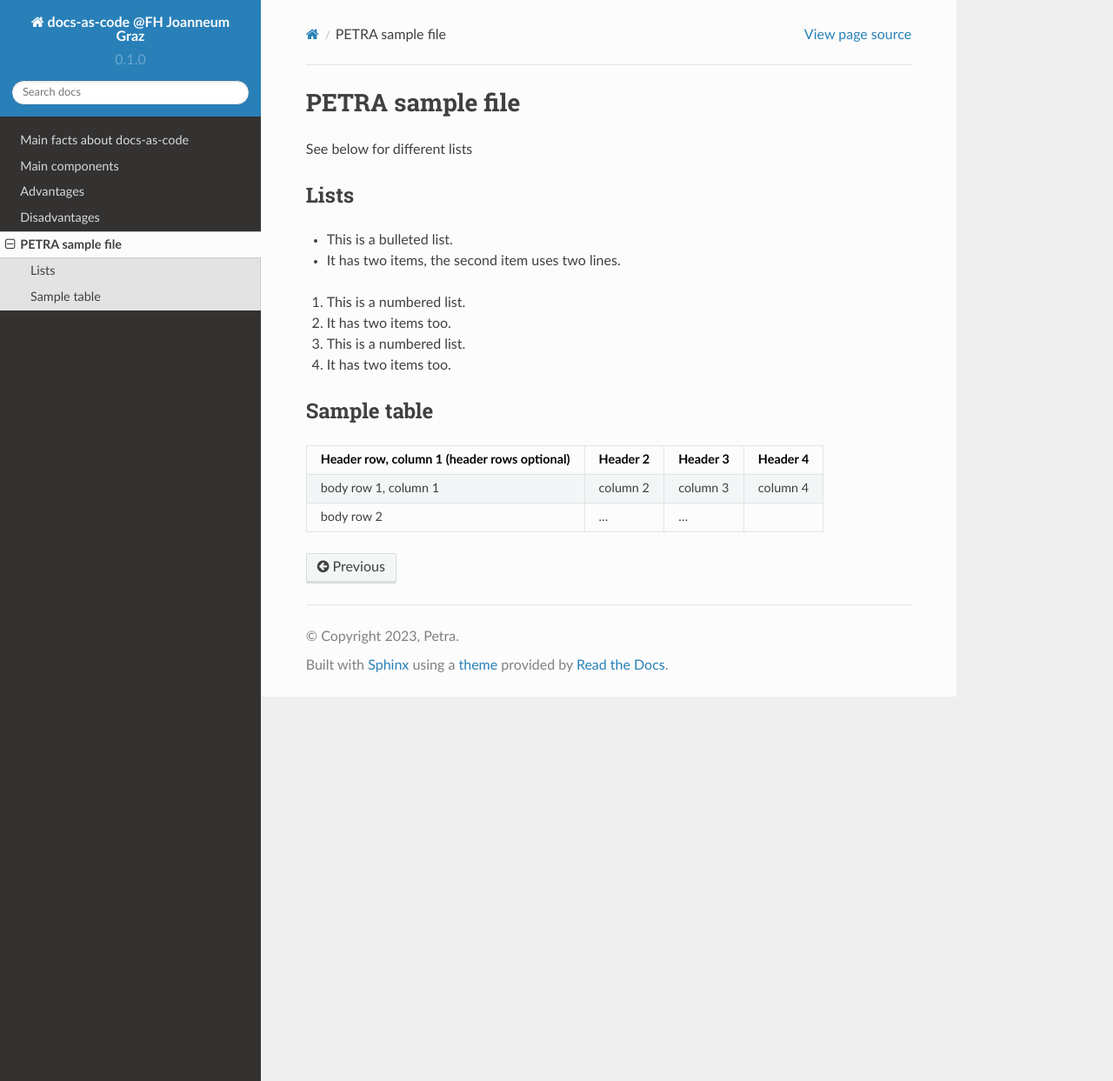
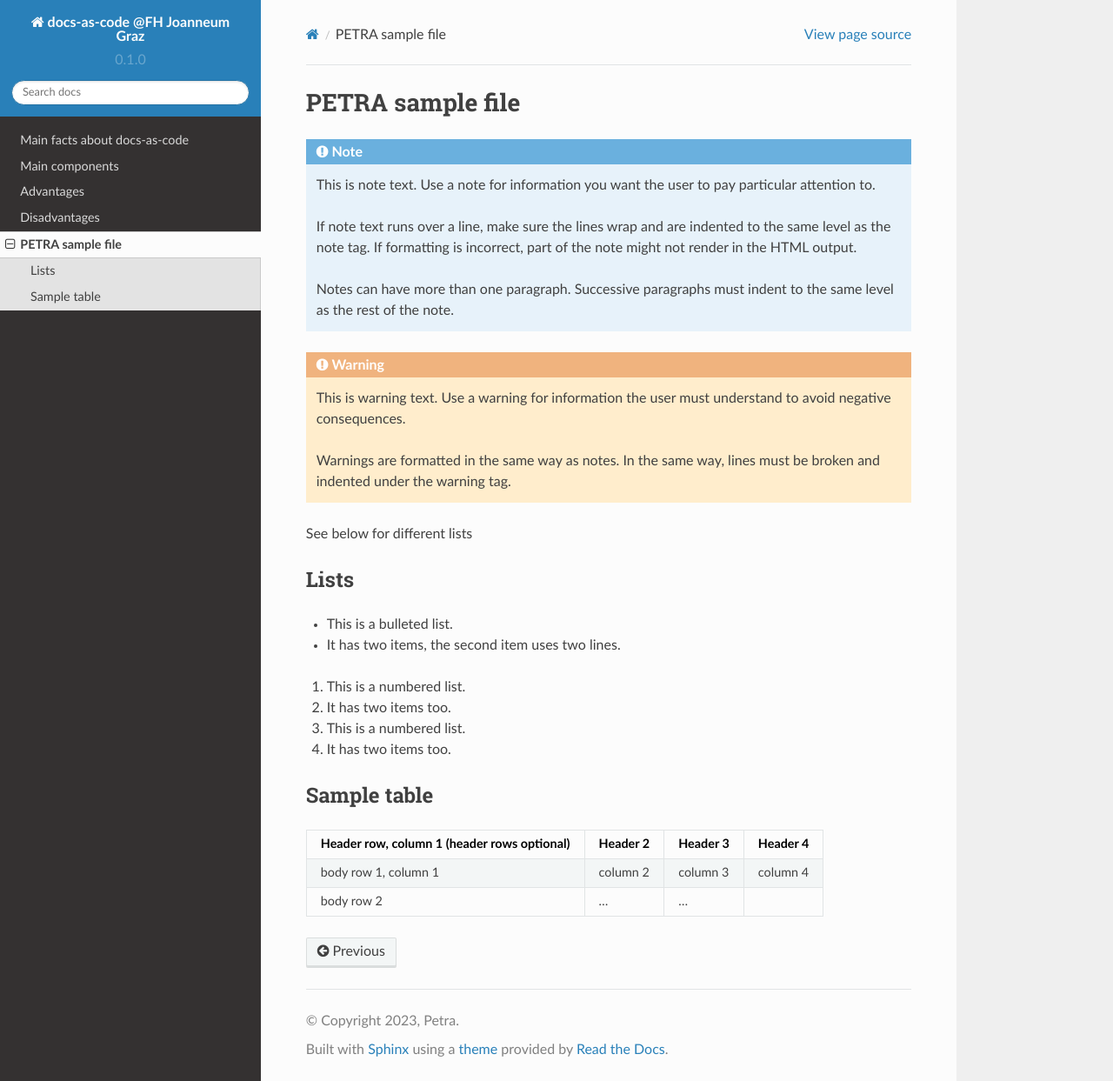
Before and after one commit to pezi77/workshop-fh-2023, a Sphinx documentation site: the page built from docs/source/petra.rst, in a window 1280 px wide and 1243 px high. Shown: the whole window at 87% size. Built offline with Sphinx 7.4.7 and the Read the Docs theme 2.0.0, drawn with Linux system fonts in a browser that asks for light colours.

Commit message:
added examples for note and warning

```diff
--- a/docs/source/petra.rst
+++ b/docs/source/petra.rst
@@ -1,5 +1,24 @@
 PETRA sample file
 ==================================
+
+.. note::
+   This is note text. Use a note for information you want the user to
+   pay particular attention to.
+
+   If note text runs over a line, make sure the lines wrap and are indented to
+   the same level as the note tag. If formatting is incorrect, part of the note
+   might not render in the HTML output.
+
+   Notes can have more than one paragraph. Successive paragraphs must
+   indent to the same level as the rest of the note.
+
+
+.. warning::
+    This is warning text. Use a warning for information the user must
+    understand to avoid negative consequences.
+
+    Warnings are formatted in the same way as notes. In the same way,
+    lines must be broken and indented under the warning tag.
 
 
 See below for different lists
```
